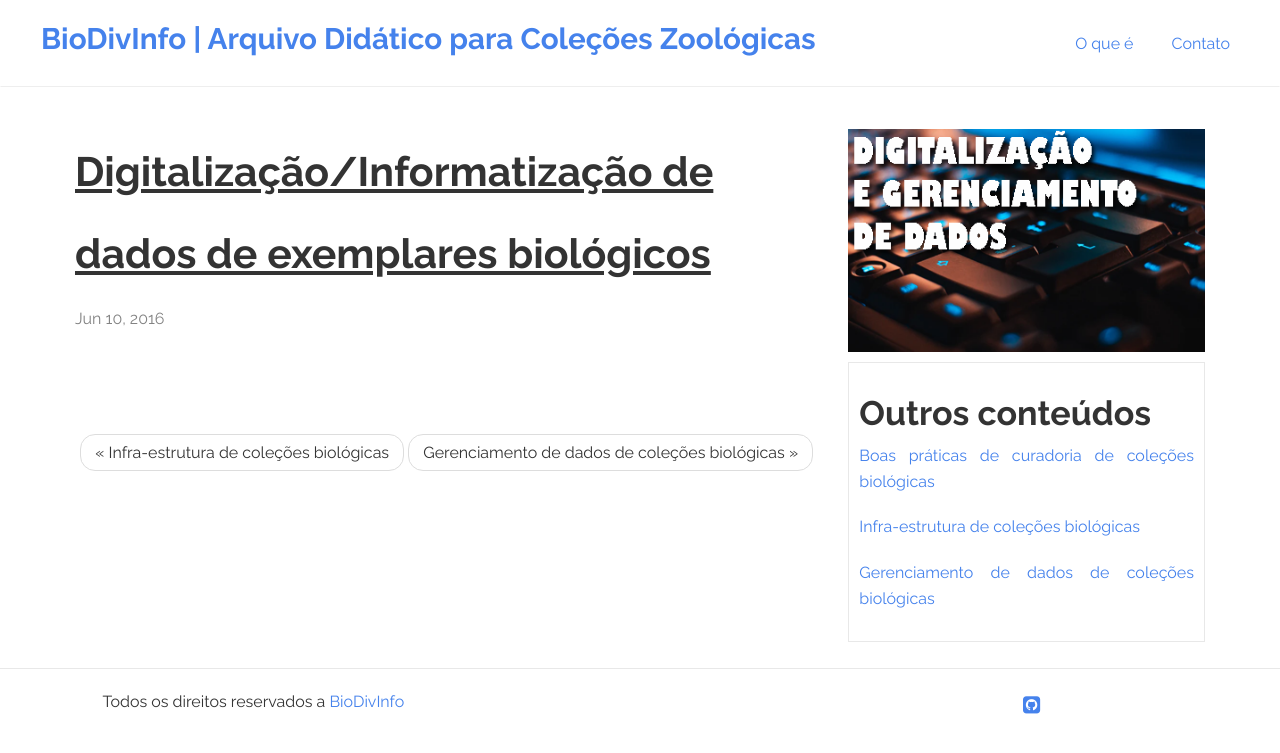
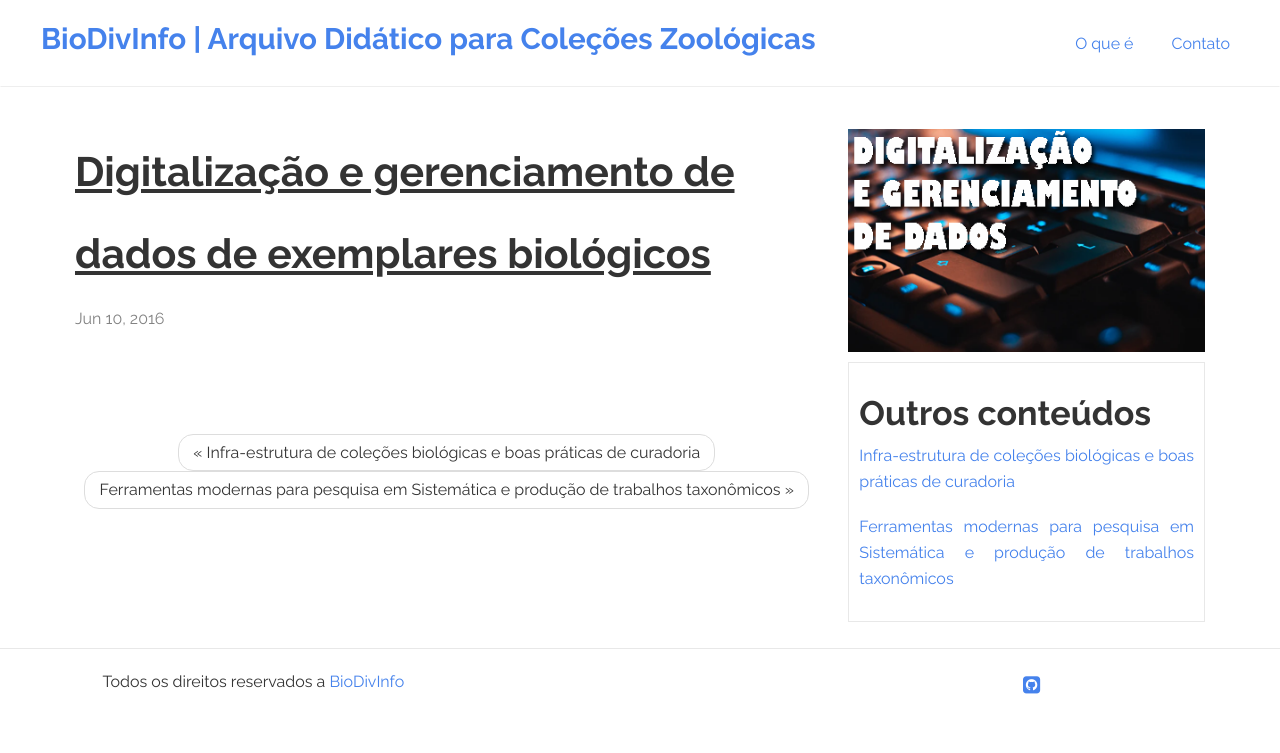
Before and after one commit to BioDivInfo/biodivinfo.github.io, a Jekyll site: the page built from _posts/2016-06-10-digitalizacao-exemplares.markdown, in a window 1280 px wide. Shown: the top 753 px of the page. Built offline with Jekyll 4.4.1, drawn with Linux system fonts in a browser that asks for light colours.

Commit message:
altera categorias de conteúdo

```diff
--- a/_posts/2016-06-09-gerenciamento-colecoes.markdown
+++ /dev/null
@@ -1,7 +0,0 @@
----
-layout: post
-title:  "Gerenciamento de dados de coleções biológicas"
-categories: jekyll update
-
-img: image-4.png
----
--- a/_posts/2016-06-10-digitalizacao-exemplares.markdown
+++ b/_posts/2016-06-10-digitalizacao-exemplares.markdown
@@ -1,6 +1,6 @@
 ---
 layout: post
-title:  "Digitalização/Informatização de dados de exemplares biológicos"
+title:  "Digitalização e gerenciamento de dados de exemplares biológicos"
 categories: jekyll update
 img: image-4.png
 ---
--- a/_posts/2016-06-12-infra-estrutura.markdown
+++ b/_posts/2016-06-12-infra-estrutura.markdown
@@ -1,6 +1,6 @@
 ---
 layout: post
-title:  "Infra-estrutura de coleções biológicas"
+title:  "Infra-estrutura de coleções biológicas e boas práticas de curadoria"
 categories: jekyll update
 img: image-2.png
 categories: two
--- a/_posts/2016-06-13-boas-praticas-curadoria.markdown
+++ /dev/null
@@ -1,8 +0,0 @@
----
-layout: post
-title:  "Boas práticas de curadoria de coleções biológicas"
-date:   2016-06-13 10:51:47 +0530
-categories: jekyll update
-img: image-1.png
-categories: [one, two]
----
```
Also changed, not shown: _posts/2016-05-07-qualidade-dados.md (deleted, +0 -5 lines).
